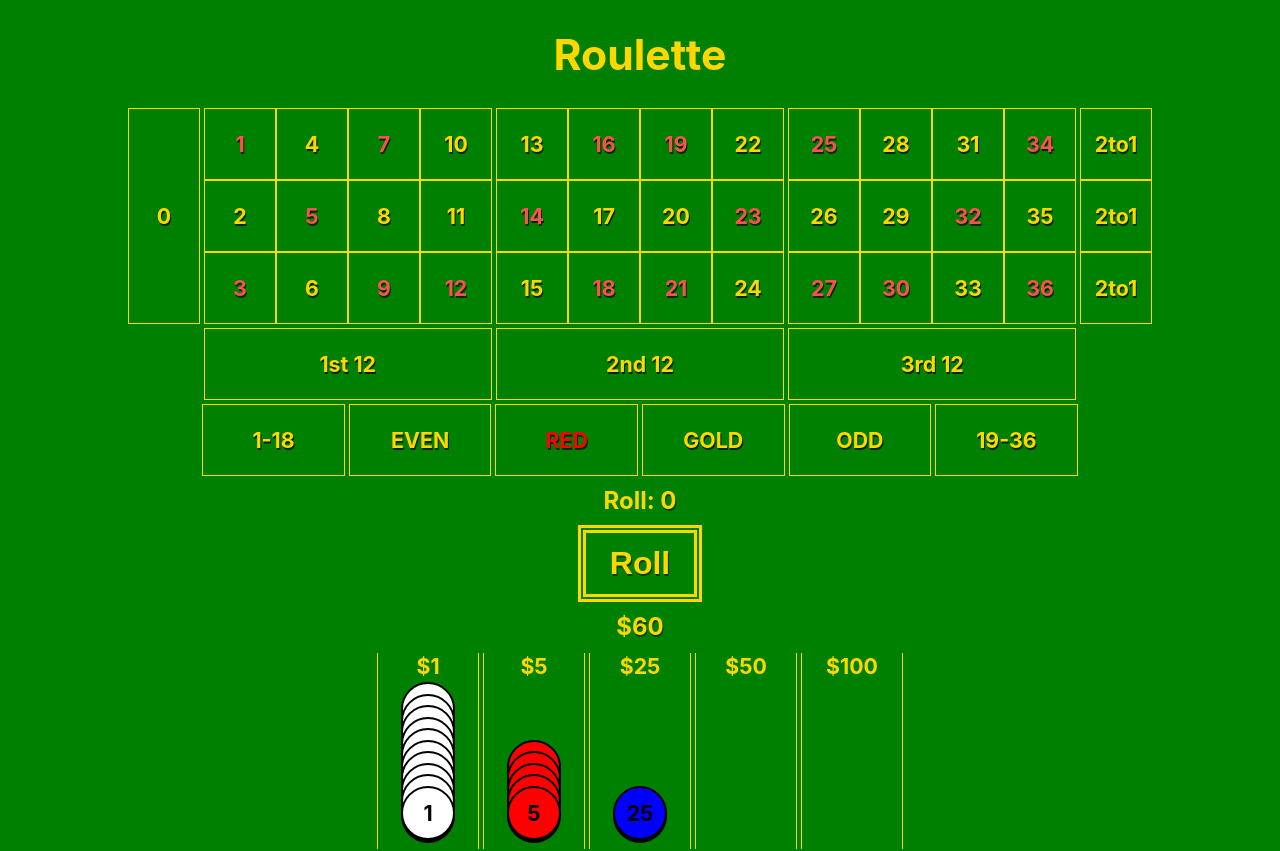
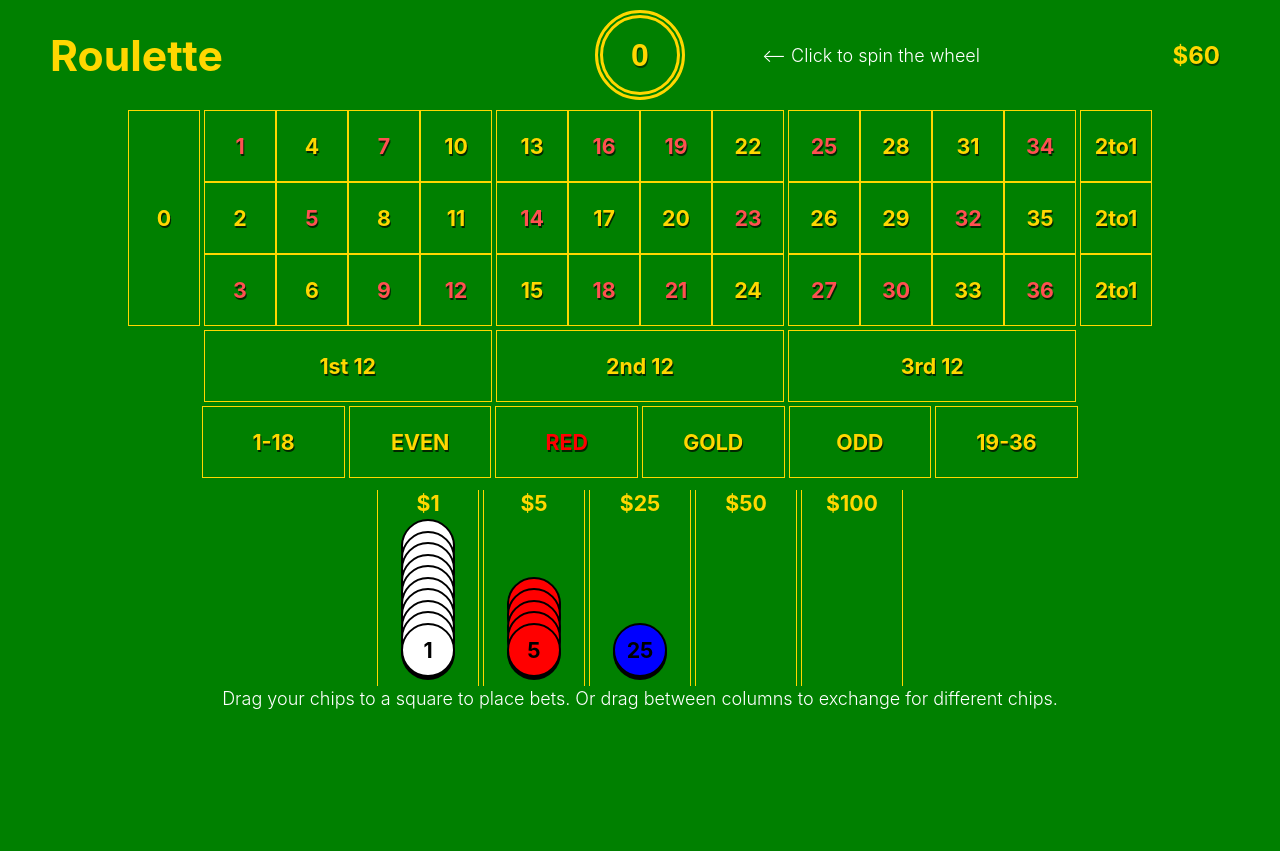
Before and after one commit to Macflash/roulette, a React (Create React App) app: page / in a window 1280 px wide. After the commit the page ends 800 px from the top, so only its background shows below. Built offline with nearby package versions, Linux system fonts and the light colour scheme.

Commit message:
update some formatting

```diff
--- a/src/App.tsx
+++ b/src/App.tsx
@@ -149,7 +149,7 @@ function InsideBets(props: { onBet: (winsOnIndexes: number[], chipIndex: number)
   return <div style={{ display: "inline-flex", flexDirection: "row", justifyContent: "center" }}>
     {content}
     <div style={{ display: "flex", flexDirection: "column" }}>
-      <Bet placedBets={props.placedBets} name="2to1"  type="Columns" winsOn={ROW_1} onDrop={props.onBet ? (chipIndex) => { props.onBet(ROW_1, chipIndex) } : undefined} />
+      <Bet placedBets={props.placedBets} name="2to1" type="Columns" winsOn={ROW_1} onDrop={props.onBet ? (chipIndex) => { props.onBet(ROW_1, chipIndex) } : undefined} />
       <Bet placedBets={props.placedBets} name="2to1" type="Columns" winsOn={ROW_2} onDrop={props.onBet ? (chipIndex) => { props.onBet(ROW_2, chipIndex) } : undefined} />
       <Bet placedBets={props.placedBets} name="2to1" type="Columns" winsOn={ROW_3} onDrop={props.onBet ? (chipIndex) => { props.onBet(ROW_3, chipIndex) } : undefined} />
     </div>
@@ -195,7 +195,7 @@ function ChipArea(props: {
   onClick?: (index: number) => void,
   setChips?: (newChips: number[]) => void,
 }) {
-  return <div style={{ display: "flex", backgroundColor: "green", justifyContent: "center", height: 200, }}>
+  return <div style={{ display: "flex", backgroundColor: "green", justifyContent: "center", height: 200, marginTop: 10 }}>
     {props.chips.map((c, i) => {
       let columns = [];
       let curCol = [];
@@ -232,11 +232,11 @@ function ChipArea(props: {
           onDrop={ev => {
             ev.preventDefault();
             const chipIndex = Number(ev.dataTransfer.getData(CHIP_DATA_KEY));
-          if(chipIndex != i){
+            if (chipIndex != i) {
               console.log(`Trading chip ${chipIndex} ($${CHIP_VALUES[chipIndex]}) for ${i} ($${CHIP_VALUES[i]})`);
-            if(chipIndex < i){
+              if (chipIndex < i) {
                 // we are trading in for a bigger coin
-              if(props.chips[chipIndex] * CHIP_VALUES[chipIndex] >= CHIP_VALUES[i]){
+                if (props.chips[chipIndex] * CHIP_VALUES[chipIndex] >= CHIP_VALUES[i]) {
                   const newChips = [...props.chips];
                   newChips[chipIndex] -= Math.floor(CHIP_VALUES[i] / CHIP_VALUES[chipIndex]);
                   newChips[i]++;
@@ -246,7 +246,7 @@ function ChipArea(props: {
               else {
                 // we are trading for a lower coin
                 // this is probably OK, since we should be dragging it FROM the stack...
-              if(props.chips[chipIndex] > 0){
+                if (props.chips[chipIndex] > 0) {
                   const newChips = [...props.chips];
                   newChips[chipIndex]--;
                   newChips[i] += Math.floor(CHIP_VALUES[chipIndex] / CHIP_VALUES[i]);
@@ -255,13 +255,13 @@ function ChipArea(props: {
               }
             }
           }}
-        onDragOver={ev=>{
+          onDragOver={ev => {
             const chipIndex = Number(ev.dataTransfer.getData(CHIP_DATA_KEY));
-          if(chipIndex != i){
+            if (chipIndex != i) {
               console.log(`Trading chip ${chipIndex} ($${CHIP_VALUES[chipIndex]}) for ${i} ($${CHIP_VALUES[i]})`);
-            if(chipIndex < i){
+              if (chipIndex < i) {
                 // we are trading in for a bigger coin
-              if(props.chips[chipIndex] * CHIP_VALUES[chipIndex] >= CHIP_VALUES[i]){
+                if (props.chips[chipIndex] * CHIP_VALUES[chipIndex] >= CHIP_VALUES[i]) {
                   ev.preventDefault();
                   ev.dataTransfer.dropEffect = "copy";
                 }
@@ -269,7 +269,7 @@ function ChipArea(props: {
               else {
                 // we are trading for a lower coin
                 // this is probably OK, since we should be dragging it FROM the stack...
-              if(props.chips[chipIndex] > 0){
+                if (props.chips[chipIndex] > 0) {
                   ev.preventDefault();
                   ev.dataTransfer.dropEffect = "copy";
                 }
@@ -324,6 +324,8 @@ function WinsOnToType(winsOn: number[]): BetTypes {
 }
 
 function App() {
+  const [hasSpun, setHasSpun] = React.useState(false);
+  const [hasBet, setHasBet] = React.useState(false);
   const [roll, setRoll] = React.useState(0);
   const [bets, setBets] = React.useState<PlacedBet[]>([]);
 
@@ -332,9 +334,8 @@ function App() {
     return p + (c * CHIP_VALUES[i]);
   });
 
-  const [amount, setBetAmount] = React.useState(1);
-
   const addBet = React.useCallback((bet: PlacedBet) => {
+    setHasBet(true);
     setBets([...bets, bet]);
   }, [bets, setBets]);
 
@@ -343,8 +344,6 @@ function App() {
     c[chipIndex] = Math.max(0, c[chipIndex] - 1);
     setChips(c);
   }
-
-  console.log(bets);
 
   function createBetProps(winsOn: number[], type: BetTypes) {
     return {
@@ -360,7 +359,33 @@ function App() {
 
   return (
     <div className="App">
-      <h1>Roulette</h1>
+      <div style={{ display: "flex", alignItems: "center", justifyContent: "center", margin: "10px 50px" }}>
+        <h1 style={{ marginRight: "auto", position: "absolute", left: 50 }}>Roulette</h1>
+
+        <button title="Spin the wheel" style={{ borderRadius: 100, display: "flex", alignItems: "center", justifyContent: "center", textAlign: "center", height: 90, width: 90, color: GetColor(roll) }} onClick={() => {
+          setHasSpun(true);
+          const rollResult = RollWheel();
+          setRoll(rollResult);
+
+          // check all bets
+          const winningBets = bets.filter(b => b.winsOn.includes(rollResult));
+          setBets([]);
+
+          // ok pay them out!
+          const newChips = [...chips];
+          for (const wonBet of winningBets) {
+            newChips[wonBet.chipIndex] += BET_PAYOUTS[wonBet.type] + 1; // 1 is YOUR chip which you get back.
+            // WOW, winning a bet pays a LOT for a number.
+          }
+          setChips(newChips);
+        }}>{roll}</button>
+
+        {!hasSpun ? <div style={{ color: "white", fontWeight: 300, fontSize: 18, marginLeft: 0, position: "absolute", right: 300 }}> {" <-- Click to spin the wheel"} </div> : undefined}
+
+        <div style={{ backgroundColor: "green", fontSize: 24, padding: 10, color: "gold", marginLeft: "auto", right: 50, position: "absolute"  }}>
+          $<span style={{ textShadow: "1px 2px rgba(0,0,0,.5)" }}>{totalMoney}</span>
+        </div>
+      </div>
       <div style={{ display: "inline-flex", flexDirection: "column" }}>
         <InsideBets placedBets={bets} onBet={(winsOn, chipIndex) => {
           moveChip(chipIndex);
@@ -392,29 +417,8 @@ function App() {
         </div>
       </div>
 
-      <div style={{ backgroundColor: "green", fontSize: 24, padding: 10, color: "gold" }}>
-        Roll: <span style={{ color: GetColor(roll), textShadow: "1px 2px rgba(0,0,0,.5)" }}>{roll}</span>
-      </div>
-      <button onClick={() => {
-        const rollResult = RollWheel();
-        setRoll(rollResult);
-
-        // check all bets
-        const winningBets = bets.filter(b => b.winsOn.includes(rollResult));
-        setBets([]);
-
-        // ok pay them out!
-        const newChips = [...chips];
-        for (const wonBet of winningBets) {
-          newChips[wonBet.chipIndex] += BET_PAYOUTS[wonBet.type] + 1; // 1 is YOUR chip which you get back.
-          // WOW, winning a bet pays a LOT for a number.
-        }
-        setChips(newChips);
-      }}>Roll</button>
-      <div style={{ backgroundColor: "green", fontSize: 24, padding: 10, color: "gold" }}>
-        $<span style={{ textShadow: "1px 2px rgba(0,0,0,.5)" }}>{totalMoney}</span>
-      </div>
       <ChipArea chips={chips} setChips={setChips} />
+      {!hasBet ? <div style={{ color: "white", fontWeight: 300, fontSize: 18 }}> {"Drag your chips to a square to place bets. Or drag between columns to exchange for different chips."} </div> : undefined}
     </div >
   );
 }
```
Also changed, not shown: package.json (+7 -1 lines), public/manifest.json, 2 other files (tests, documents, lock files or other folders). Lines whose indentation alone changed are shown as unchanged.
